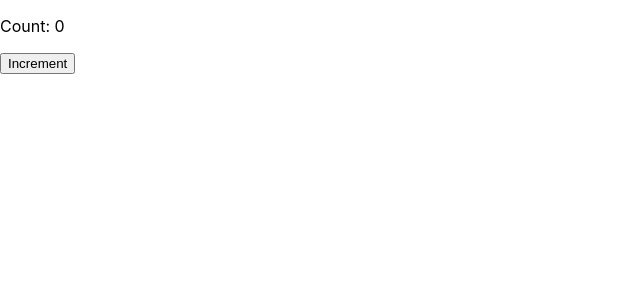
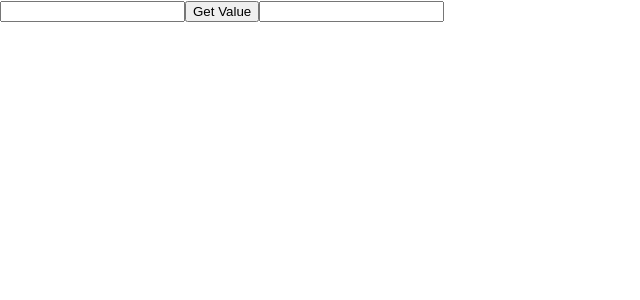
Before and after one commit to ALOK6103/placement-practice, a React (Create React App) app in the folder r1/my-app/: page / in a window 1280 px wide. Shown: the top 300 px of the page, without its empty margins (0-640 px from the left). Built offline with nearby package versions, Linux system fonts and the light colour scheme.

Commit message:
code added

```diff
--- a/r1/my-app/src/App.js
+++ b/r1/my-app/src/App.js
@@ -7,7 +7,7 @@ import Todo from './Todo/Todo';
 import Timer from './timer/Timer';
 import Uncontrolled from './uncontrolled/Uncontrolled';
 import Controlled from './controlled/Controlled';
-import ExampleComponent from './components/ExampleComponent';
+// import ExampleComponent from './components/ExampleComponent';
 
 class App extends React.Component{
 
@@ -24,11 +24,12 @@ render () {
   return <>
   {/* <button onClick={this.handleClick.bind(this)}>Increase</button> */}
   {/* <Counter number={this.state.num} /> */}
-  <ExampleComponent />
+  {/* <ExampleComponent /> */}
   {/* <Todo />
   <Timer />
+ */}
   <Uncontrolled />
-  <Controlled/> */}
+  <Controlled/>
   </>
   }
 }
--- a/r1/my-app/src/uncontrolled/Uncontrolled.jsx
+++ b/r1/my-app/src/uncontrolled/Uncontrolled.jsx
@@ -4,7 +4,7 @@ const Uncontrolled = () => {
     const inputRef = useRef(null);
 
     const handleButtonClick = () => {
-      console.log('Input Value:', inputRef.current.value);
+      console.log('Input Value:', +inputRef.current.value);
     };
 
     return (
```
